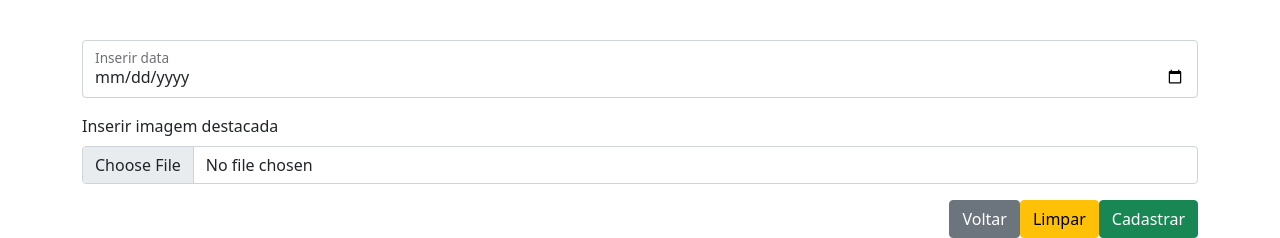
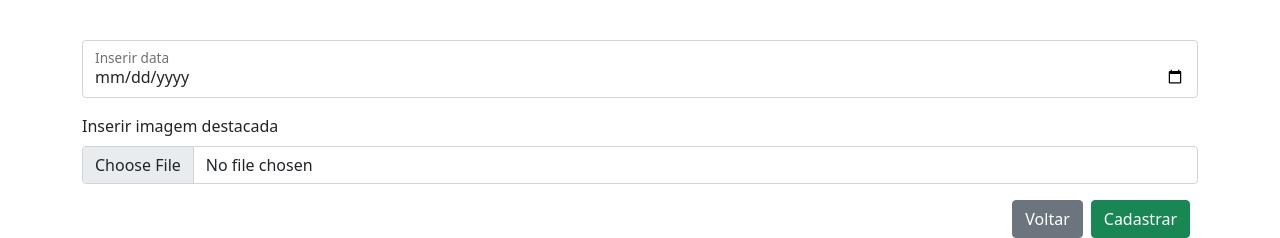
Before and after one commit to jeffersontads/news-registration, a Flask app: page /input in a window 1280 px wide. Shown: the part 658-896 px from the top of the page. Run offline with Flask 2, Linux system fonts and the light colour scheme.

Commit message:
bugfix: fix apturl in requeriments and button limpar in input page

```diff
--- a/app/templates/input.html
+++ b/app/templates/input.html
@@ -94,11 +94,10 @@ body %}
       href="#"
       type="submit"
       name="submit"
-      class="btn btn-success float-end"
+      class="btn btn-success float-end mx-2"
     >
       Cadastrar
     </button>
-    <a href="#" class="btn btn-warning float-end">Limpar</a>
     <a href="{{ url_for('list') }}" class="btn btn-secondary float-end"
       >Voltar</a
     >
--- a/requirements.txt
+++ b/requirements.txt
@@ -1,5 +1,4 @@
 appdirs==1.4.3
-apturl==0.5.2
 autopep8==1.7.0
 bcrypt==3.1.7
 blinker==1.4
```
